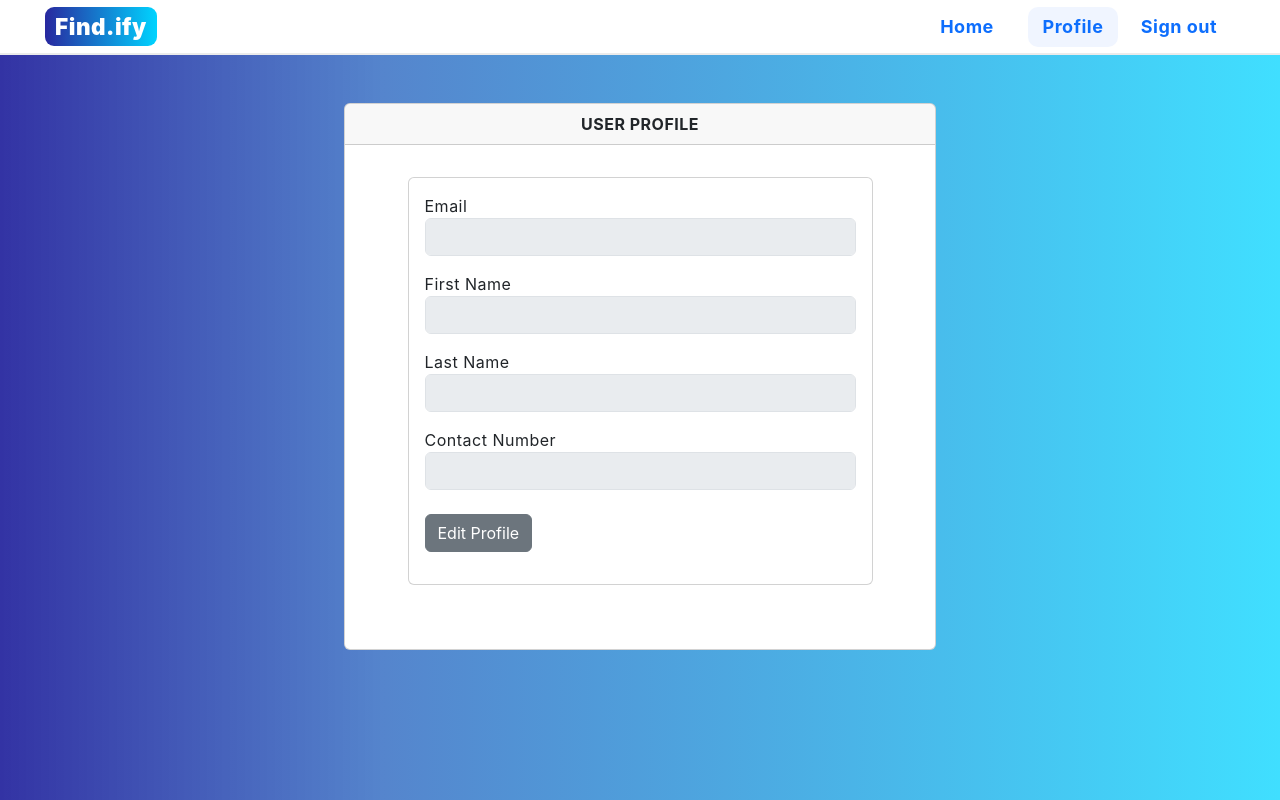
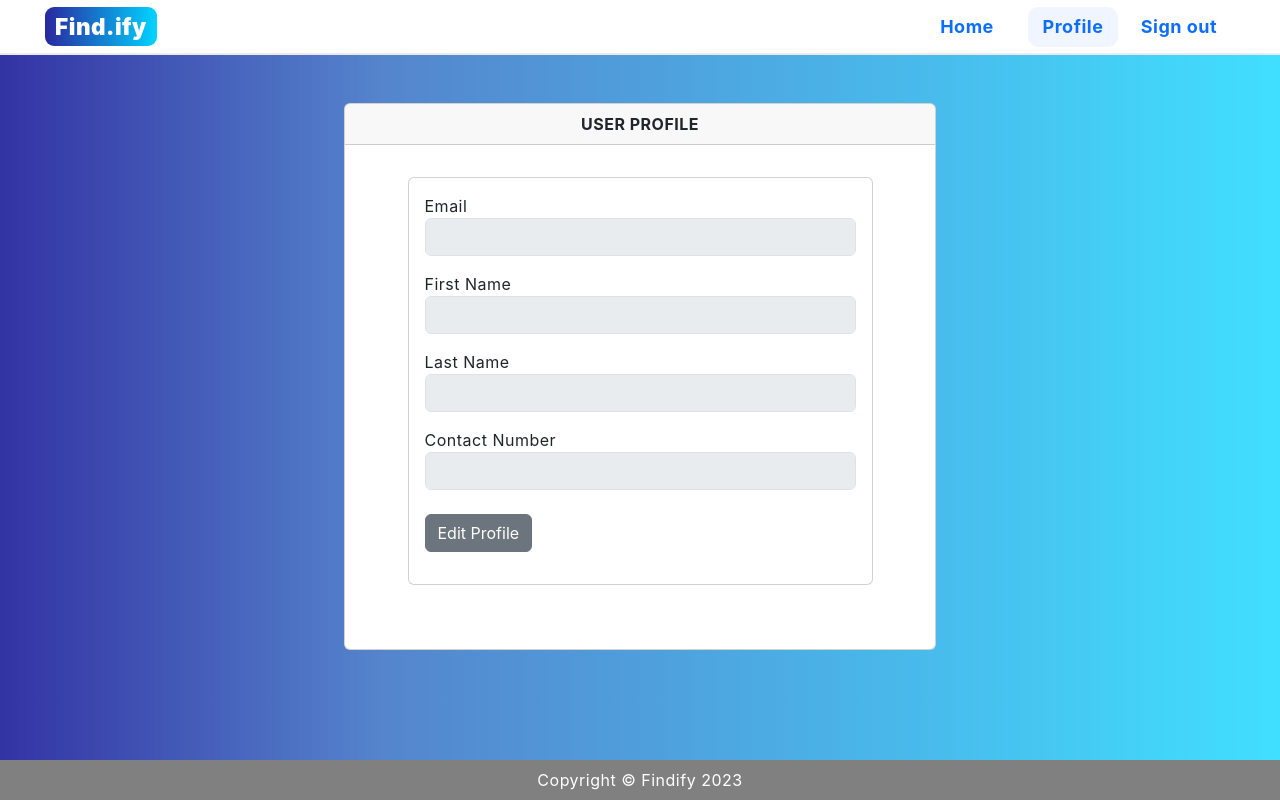
Before and after one commit to utmgdsc/Findify, a React (Create React App) app: page /profile in a window 1280 px wide. Built offline with nearby package versions, Linux system fonts and the light colour scheme; no server answers.

Commit message:
added footer to profile view page. minor home page ui fixes

```diff
--- a/src/components/common/ItemCard.js
+++ b/src/components/common/ItemCard.js
@@ -12,7 +12,7 @@ export default function ItemCard (props) {
   let category = props.category;
 
   return (
-    <div className={ `item-card col-lg-2 mx-2 p-0 col-md-3 col-sm-10 my-4 ${card_status}` }>
+    <div className={ `item-card col-lg-2 mx-2 p-0 col-md-3 col-sm-10 my-3 mx-3 ${card_status}` }>
       { imageUrls.length > 1 ? (
         <div id="carouselExample" className="carousel slide">
           <div className="carousel-inner">
--- a/src/components/common/footer.css
+++ b/src/components/common/footer.css
@@ -1,11 +1,9 @@
-
-
 footer {
   background-color: grey;
   color: white;
   bottom: 0;
   left: 0;
   right: 0;
-    padding: 0px;
+  padding: 8px;
   text-align: center;
 }
--- a/src/components/views/HomeView/Home.js
+++ b/src/components/views/HomeView/Home.js
@@ -213,7 +213,7 @@ export default function Home () {
                             id="lost"
                             className="tab-pane fade in active show"
                           >
-                            <div className="row justify-content-around">
+                            <div className="row justify-content-start">
                               { lostItems.length !== 0
                                 ? lostItems.map((item) =>
                                   createItemCard(item, "lostitem")
@@ -222,7 +222,7 @@ export default function Home () {
                             </div>
                           </div>
                           <div id="found" className="tab-pane fade ">
-                            <div className="row justify-content-around">
+                            <div className="row justify-content-start">
                               { foundItems.length !== 0
                                 ? foundItems.map((item) =>
                                   createItemCard(item, "founditem")
--- a/src/components/views/ProfileView/userDetail.js
+++ b/src/components/views/ProfileView/userDetail.js
@@ -4,6 +4,7 @@ import "react-datepicker/dist/react-datepicker.css";
 import "./style.css";
 import fetcher from "../../../fetchHelper";
 import NavBar from "../../common/NavBar";
+import Footer from '../../common/Footer';
 
 export default function UserProfile () {
   const token = localStorage.getItem("token");
@@ -126,6 +127,7 @@ export default function UserProfile () {
           </div>
         </div>
       </div>
+      <Footer />
     </>
   );
 
```
Lines whose indentation alone changed are shown as unchanged.
